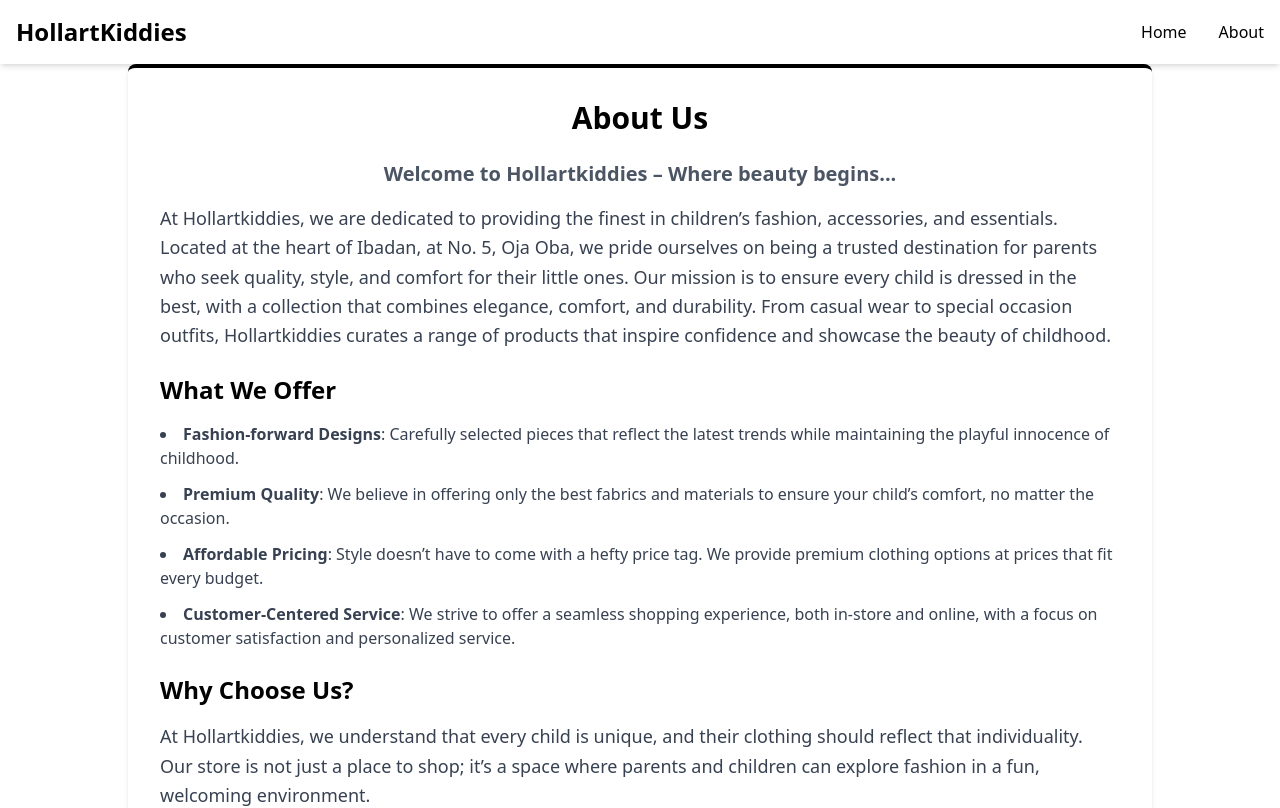
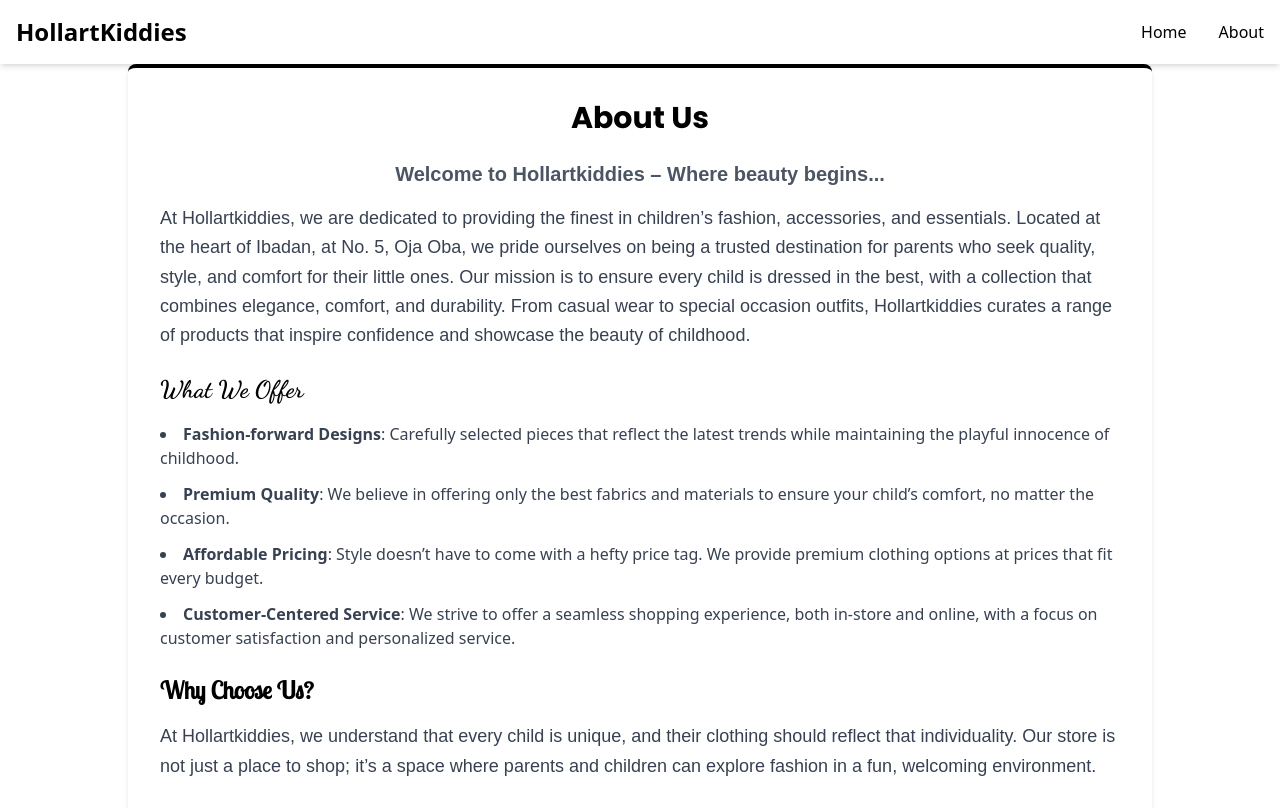
Before and after one commit to Olatundeawo/hollarkiddies_frontend, a React (Vite) app: page /about in a window 1280 px wide. Shown: the top 808 px of the page. Built offline with nearby package versions, Linux system fonts and the light colour scheme; a web font is replaced by a local one.

Commit message:
added a font family to it

```diff
--- a/assest/about.jsx
+++ b/assest/about.jsx
@@ -1,40 +1,64 @@
-
 function About() {
-    return(
+  return (
     <div>
       <section className="w-full bg-white text-black p-8 border-t-4 border-black max-w-5xl mx-auto rounded-lg shadow-md">
-          <h3 className="text-3xl font-extrabold mb-6 text-center">About Us</h3>
-          <h5 className="text-xl font-semibold text-gray-600 mb-4 text-center">Welcome to Hollartkiddies – Where beauty begins...</h5>
-          <p className="text-lg text-gray-700 leading-relaxed mb-6">
-            At Hollartkiddies, we are dedicated to providing the finest in children’s fashion, accessories, and essentials.
-            Located at the heart of Ibadan, at No. 5, Oja Oba, we pride ourselves on being a trusted destination for parents
-            who seek quality, style, and comfort for their little ones. Our mission is to ensure every child is dressed in the best,
-            with a collection that combines elegance, comfort, and durability. From casual wear to special occasion outfits,
-            Hollartkiddies curates a range of products that inspire confidence and showcase the beauty of childhood.
+        <h3 className="font-poppins text-3xl font-extrabold mb-6 text-center">
+          About Us
+        </h3>
+        <h5 className="font-clash text-xl font-semibold text-gray-600 mb-4 text-center">
+          Welcome to Hollartkiddies – Where beauty begins...
+        </h5>
+        <p className="font-satoshi text-lg text-gray-700 leading-relaxed mb-6">
+          At Hollartkiddies, we are dedicated to providing the finest in
+          children’s fashion, accessories, and essentials. Located at the heart
+          of Ibadan, at No. 5, Oja Oba, we pride ourselves on being a trusted
+          destination for parents who seek quality, style, and comfort for their
+          little ones. Our mission is to ensure every child is dressed in the
+          best, with a collection that combines elegance, comfort, and
+          durability. From casual wear to special occasion outfits,
+          Hollartkiddies curates a range of products that inspire confidence and
+          showcase the beauty of childhood.
         </p>
 
-          <h4 className="text-2xl font-bold mb-4">What We Offer</h4>
+        <h4 className="font-dancing text-2xl font-bold mb-4">What We Offer</h4>
         <ul className="list-disc list-inside mb-6 space-y-3 text-gray-700">
-            <li><strong>Fashion-forward Designs</strong>: Carefully selected pieces that reflect the latest trends while maintaining the playful innocence of childhood.</li>
-            <li><strong>Premium Quality</strong>: We believe in offering only the best fabrics and materials to ensure your child’s comfort, no matter the occasion.</li>
-            <li><strong>Affordable Pricing</strong>: Style doesn’t have to come with a hefty price tag. We provide premium clothing options at prices that fit every budget.</li>
-            <li><strong>Customer-Centered Service</strong>: We strive to offer a seamless shopping experience, both in-store and online, with a focus on customer satisfaction and personalized service.</li>
+          <li>
+            <strong>Fashion-forward Designs</strong>: Carefully selected pieces
+            that reflect the latest trends while maintaining the playful
+            innocence of childhood.
+          </li>
+          <li>
+            <strong>Premium Quality</strong>: We believe in offering only the
+            best fabrics and materials to ensure your child’s comfort, no matter
+            the occasion.
+          </li>
+          <li>
+            <strong>Affordable Pricing</strong>: Style doesn’t have to come with
+            a hefty price tag. We provide premium clothing options at prices
+            that fit every budget.
+          </li>
+          <li>
+            <strong>Customer-Centered Service</strong>: We strive to offer a
+            seamless shopping experience, both in-store and online, with a focus
+            on customer satisfaction and personalized service.
+          </li>
         </ul>
 
-          <h4 className="text-2xl font-bold mb-4">Why Choose Us?</h4>
-          <p className="text-lg text-gray-700 leading-relaxed mb-6">
-            At Hollartkiddies, we understand that every child is unique, and their clothing should reflect that individuality. Our store is not just a place to shop; it’s a space where parents and children can explore fashion in a fun, welcoming environment.
+        <h4 className="font-lobster text-2xl font-bold mb-4">Why Choose Us?</h4>
+        <p className="font-clash text-lg text-gray-700 leading-relaxed mb-6">
+          At Hollartkiddies, we understand that every child is unique, and their
+          clothing should reflect that individuality. Our store is not just a
+          place to shop; it’s a space where parents and children can explore
+          fashion in a fun, welcoming environment.
         </p>
 
         <p className="text-lg text-gray-700 leading-relaxed">
-            Whether you’re shopping for everyday essentials or something special for a memorable occasion, Hollartkiddies has you covered.
+          Whether you’re shopping for everyday essentials or something special
+          for a memorable occasion, Hollartkiddies has you covered.
         </p>
       </section>
     </div>
-
-
-    )
+  );
 }
 
-
 export default About;
```
Lines whose indentation alone changed are shown as unchanged.
